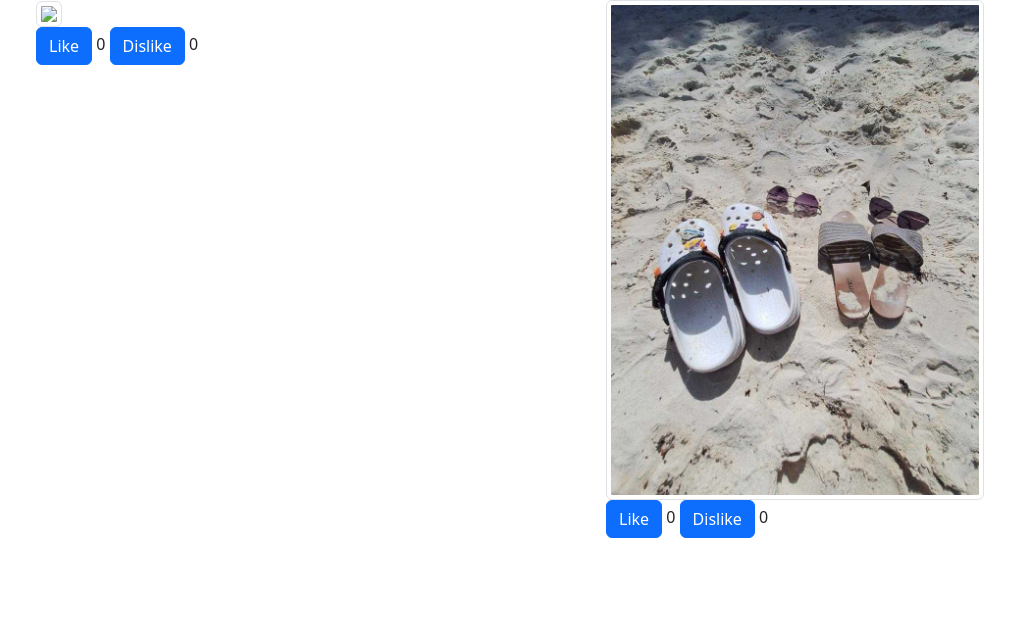
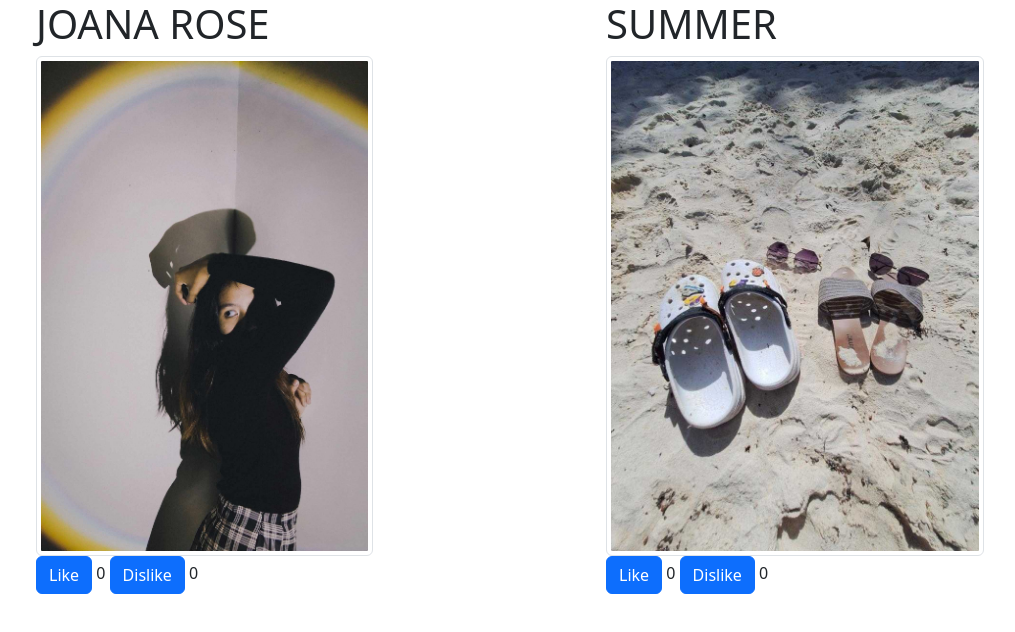
Before and after one commit to Morenojoanarose/Morenojoanarose.github.io, a plain HTML site: page index.html in a window 1280 px wide. Shown: the whole page, without its empty margins (46-1061 px from the left). Drawn offline with nearby package versions, Linux system fonts and the light colour scheme.

Commit message:
Update index.html

```diff
--- a/index.html
+++ b/index.html
@@ -12,7 +12,8 @@
   <div class="container">
   <div class="row">
     <div class="col-6">
-      <img src="Jaana.jpg" class="img-thumbnail" style="with:400px;height:500px;"/><br>
+      <h1>  JOANA ROSE </h1>
+      <img src="Jana.jpeg" class="img-thumbnail" style="with:400px;height:500px;"/><br>
         <button type= "button" class="btn btn-primary" id="btnLike1"> Like </button>
         <output id="count1"> 0 </output>
         <button type= "button" class="btn btn-primary" id="btnDLike1"> Dislike </button>
@@ -21,6 +22,7 @@
      </div>
 
       <div class="col-6">
+        <h1>  SUMMER </h1>
       <img src="janang.jpeg"  class="img-thumbnail" style="with:400px;height:500px;"/><br>
         <button type= "button" class="btn btn-primary" id="btnLike2"> Like </button>
         <output id="count2"> 0 </output>
```
